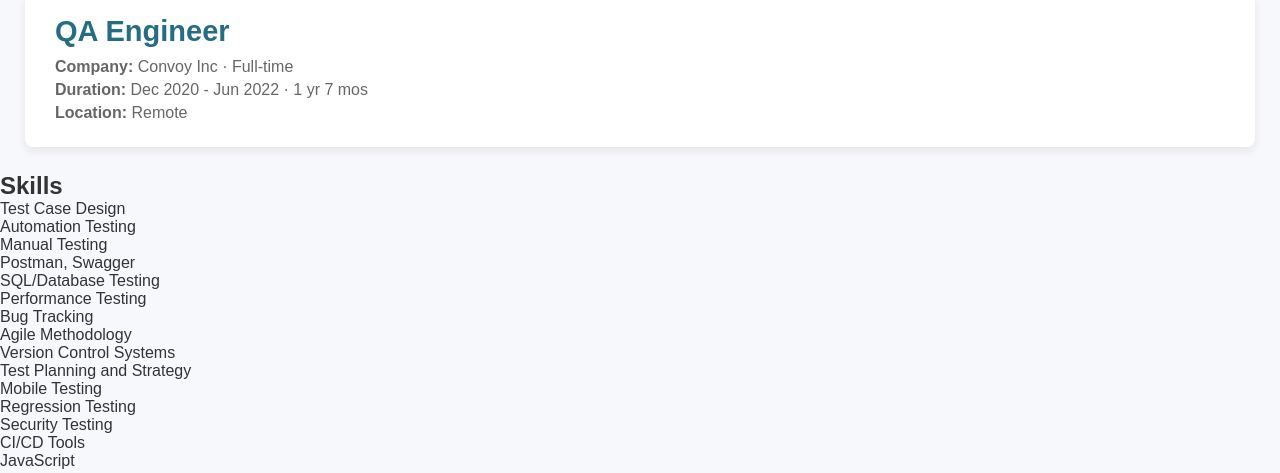
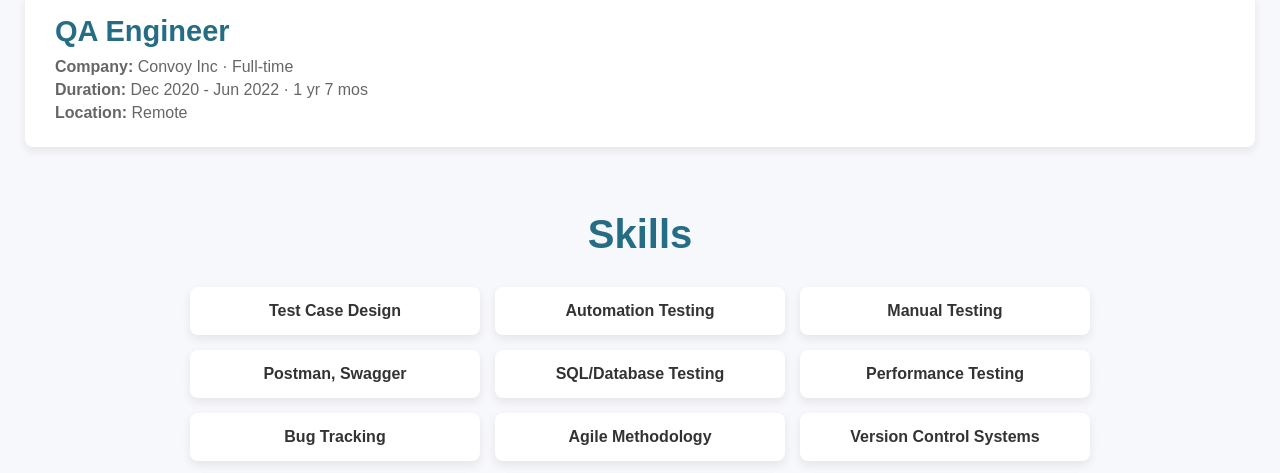
Before and after one commit to valer11k/codemify, a plain HTML site: page resumeWebsite/index.html in a window 1280 px wide. Shown: the part 1316-1789 px from the top of the page. Drawn offline with Linux system fonts and the light colour scheme.

Commit message:
Add CSS for Skills Section

```diff
--- a/resumeWebsite/style.css
+++ b/resumeWebsite/style.css
@@ -117,12 +117,14 @@
     padding:5px 25px;
     background-color:#f7f8fc;
 }
+
 .experience h2{
     text-align:center;
     font-size:40px;
     color:#256d85;
     margin-bottom: 30px;
 }
+
 .job{
     background-color:#ffffff;
     padding:20px 30px;
@@ -130,23 +132,72 @@
     border-radius:8px;
     box-shadow: 0px 4px 8px rgba(88, 60, 60, 0.1);
 }
+
 .job h3{
     font-size:29px;
     color:#256d85;
     margin-bottom:10px;
 }
+
 .job p{
     font-size:16px;
     color:#666;
     margin:5px 0;
 }
+
 .responsibilities{
     padding-left:20px;
     color:#333;
     margin-top:15px;
 }
+
 .responsibilities li{
     font-size:16px;
     line-height:1.6;
     margin-bottom:8px;
 }
+
+.responsibilities {
+    padding-left: 20px;
+    list-style-type: disc;
+    color: #333;
+    margin-top: 15px;
+}
+
+.skills {
+    padding: 40px;
+    background-color: #f7f8fc;
+}
+
+.skills h2 {
+    text-align: center;
+    font-size: 40px;
+    color: #256d85;
+    margin-bottom: 30px;
+}
+
+.skills ul {
+    display: grid;
+    grid-template-columns: repeat(3, 1fr);
+    gap: 15px;
+    list-style-type: none;
+    padding: 0;
+    max-width: 900px;
+    margin: 0 auto;
+}
+
+.skills li {
+    background-color: #ffffff;
+    padding: 15px 20px;
+    border-radius: 8px;
+    box-shadow: 0px 4px 8px rgba(88, 60, 60, 0.1);
+    font-size: 16px;
+    color: #333;
+    text-align: center;
+    font-weight: 600;
+    cursor: pointer;
+}
+
+.skills li:hover {
+    background-color:  #a5e1f5;
+}
```
